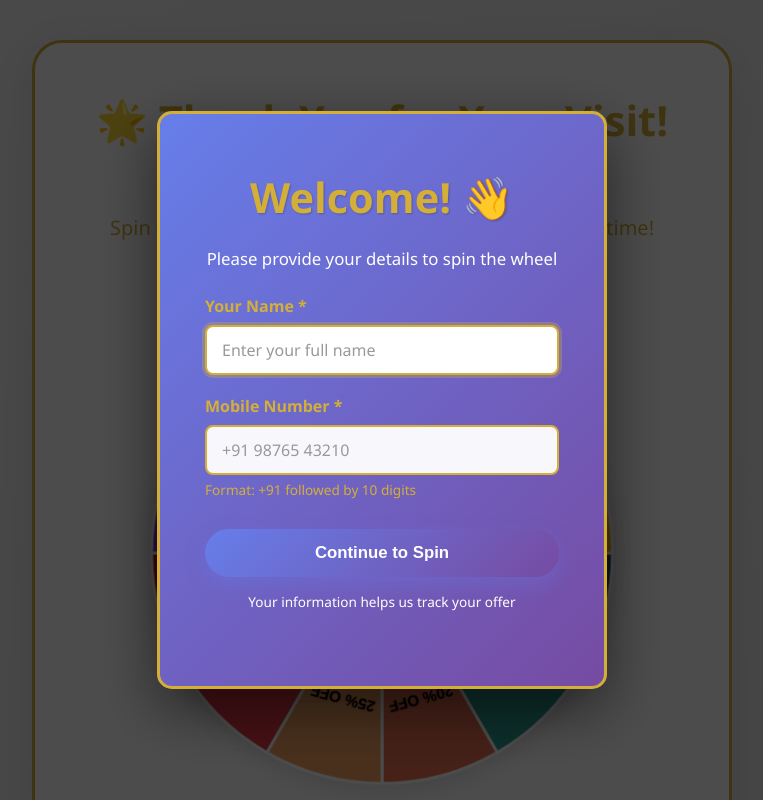
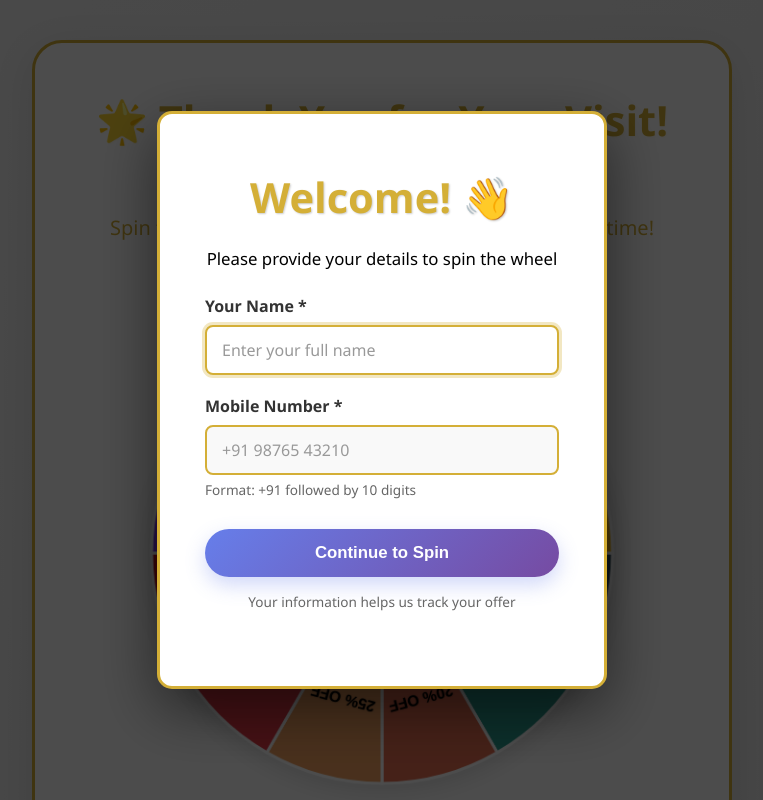
Before and after one commit to syntaxFool/salon-offer-game, a plain HTML site: page index.html in a window 1280 px wide. Shown: the top 800 px of the page, without its empty margins (258-1021 px from the left). Drawn offline with Linux system fonts and the light colour scheme.

Commit message:
Style: Update user info modal to white background with black subtitle

```diff
--- a/style.css
+++ b/style.css
@@ -406,7 +406,7 @@ h1 {
 /* User Info Form Styles */
 .user-info-modal {
     max-width: 450px !important;
-    background: linear-gradient(135deg, #667eea 0%, #764ba2 100%) !important;
+    background: white !important;
     border: 3px solid #d4af37 !important;
 }
 
@@ -416,7 +416,7 @@ h1 {
 }
 
 .modal-subtitle {
-    color: #ffffff;
+    color: #000000;
     font-size: 1.05em;
     margin-bottom: 25px;
     font-weight: 400;
@@ -434,7 +434,7 @@ h1 {
 }
 
 .form-group label {
-    color: #d4af37;
+    color: #333333;
     font-weight: 600;
     margin-bottom: 8px;
     font-size: 1em;
@@ -447,7 +447,7 @@ h1 {
     font-size: 1em;
     font-family: 'Segoe UI', Tahoma, Geneva, Verdana, sans-serif;
     transition: all 0.3s ease;
-    background-color: rgba(255, 255, 255, 0.95);
+    background-color: #f9f9f9;
 }
 
 .form-group input:focus {
@@ -463,7 +463,7 @@ h1 {
 
 .form-help {
     display: block;
-    color: #d4af37;
+    color: #666666;
     font-size: 0.85em;
     margin-top: 5px;
 }
@@ -504,7 +504,7 @@ h1 {
 }
 
 .form-note {
-    color: #ffffff;
+    color: #666666;
     font-size: 0.85em;
     text-align: center;
     margin-top: 15px;
```
